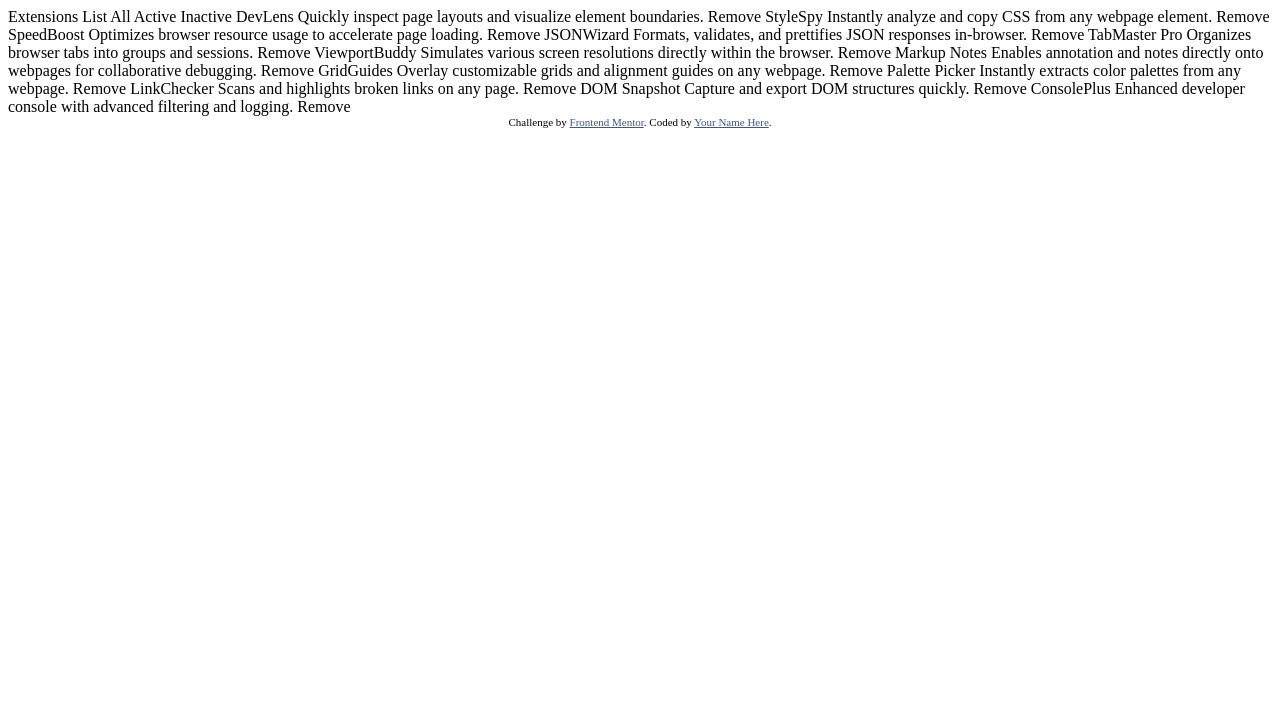
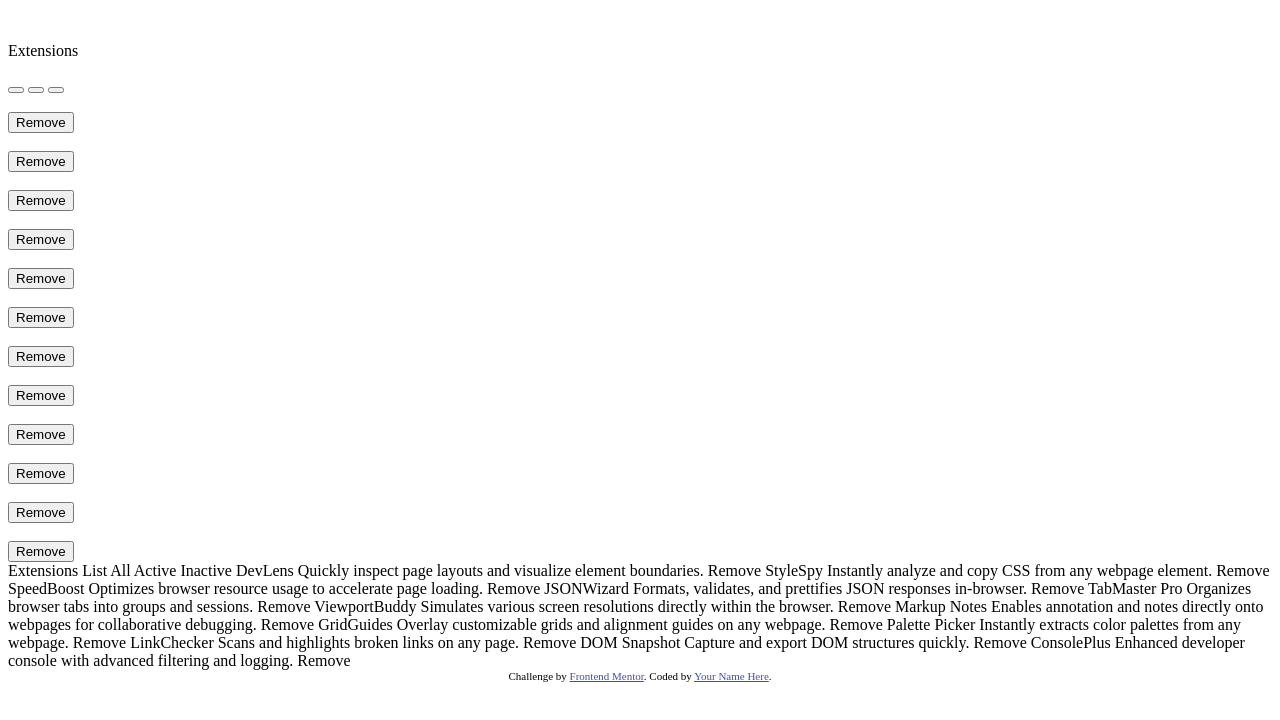
Before and after one commit to Eleniyancode/browser-extension-manager-ui, a plain HTML site: page index.html in a window 1280 px wide. Drawn offline with Linux system fonts and the light colour scheme.

Commit message:
wrote the structure for the html

```diff
--- a/index.html
+++ b/index.html
@@ -1,80 +1,209 @@
 <!DOCTYPE html>
 <html lang="en">
-<head>
-  <meta charset="UTF-8">
-  <meta name="viewport" content="width=device-width, initial-scale=1.0"> <!-- displays site properly based on user's device -->
+  <head>
+    <meta charset="UTF-8" />
+    <meta name="viewport" content="width=device-width, initial-scale=1.0" />
+    <!-- displays site properly based on user's device -->
 
-  <link rel="icon" type="image/png" sizes="32x32" href="./assets/images/favicon-32x32.png">
+    <link
+      rel="icon"
+      type="image/png"
+      sizes="32x32"
+      href="./assets/images/favicon-32x32.png"
+    />
 
-  <title>Frontend Mentor | Browser extensions manager UI</title>
+    <title>Frontend Mentor | Browser extensions manager UI</title>
 
-  <!-- Feel free to remove these styles or customise in your own stylesheet 👍 -->
-  <style>
-    .attribution { font-size: 11px; text-align: center; }
-    .attribution a { color: hsl(228, 45%, 44%); }
-  </style>
-</head>
-<body>
+    <!-- Feel free to remove these styles or customise in your own stylesheet 👍 -->
+    <style>
+      .attribution {
+        font-size: 11px;
+        text-align: center;
+      }
+      .attribution a {
+        color: hsl(228, 45%, 44%);
+      }
+    </style>
+  </head>
+  <body>
+    <div class="wrapper">
+      <header>
+        <section>
+          <img src="" alt="" />
+          <p>Extensions</p>
+        </section>
 
-  Extensions List
+        <div class="theme-toggle"></div>
+      </header>
 
-  All
-  Active
-  Inactive
+      <main>
+        <section>
+          <p></p>
+          <button></button>
+          <button></button>
+          <button></button>
+        </section>
 
-  <!-- If you plan to use the JSON file to populate the data dynamically, you can delete the content below -->
+        <section>
+          <div class="card">
+            <div>
+              <img src="" alt="" />
+              <div></div>
+            </div>
 
-  DevLens
-  Quickly inspect page layouts and visualize element boundaries.
-  Remove
+            <div>
+              <button>Remove</button>
+              <div></div>
+            </div>
+          </div>
+          <div class="card">
+            <div>
+              <img src="" alt="" />
+              <div></div>
+            </div>
 
-  StyleSpy
-  Instantly analyze and copy CSS from any webpage element.
-  Remove
+            <div>
+              <button>Remove</button>
+              <div></div>
+            </div>
+          </div>
+          <div class="card">
+            <div>
+              <img src="" alt="" />
+              <div></div>
+            </div>
 
-  SpeedBoost
-  Optimizes browser resource usage to accelerate page loading.
-  Remove
+            <div>
+              <button>Remove</button>
+              <div></div>
+            </div>
+          </div>
+          <div class="card">
+            <div>
+              <img src="" alt="" />
+              <div></div>
+            </div>
 
-  JSONWizard
-  Formats, validates, and prettifies JSON responses in-browser.
-  Remove
+            <div>
+              <button>Remove</button>
+              <div></div>
+            </div>
+          </div>
+          <div class="card">
+            <div>
+              <img src="" alt="" />
+              <div></div>
+            </div>
 
-  TabMaster Pro
-  Organizes browser tabs into groups and sessions.
-  Remove
+            <div>
+              <button>Remove</button>
+              <div></div>
+            </div>
+          </div>
+          <div class="card">
+            <div>
+              <img src="" alt="" />
+              <div></div>
+            </div>
 
-  ViewportBuddy
-  Simulates various screen resolutions directly within the browser.
-  Remove
+            <div>
+              <button>Remove</button>
+              <div></div>
+            </div>
+          </div>
+          <div class="card">
+            <div>
+              <img src="" alt="" />
+              <div></div>
+            </div>
 
-  Markup Notes
-  Enables annotation and notes directly onto webpages for collaborative debugging.
-  Remove
+            <div>
+              <button>Remove</button>
+              <div></div>
+            </div>
+          </div>
+          <div class="card">
+            <div>
+              <img src="" alt="" />
+              <div></div>
+            </div>
 
-  GridGuides
-  Overlay customizable grids and alignment guides on any webpage.
-  Remove
+            <div>
+              <button>Remove</button>
+              <div></div>
+            </div>
+          </div>
+          <div class="card">
+            <div>
+              <img src="" alt="" />
+              <div></div>
+            </div>
 
-  Palette Picker
-  Instantly extracts color palettes from any webpage.
-  Remove
+            <div>
+              <button>Remove</button>
+              <div></div>
+            </div>
+          </div>
+          <div class="card">
+            <div>
+              <img src="" alt="" />
+              <div></div>
+            </div>
 
-  LinkChecker
-  Scans and highlights broken links on any page.
-  Remove
+            <div>
+              <button>Remove</button>
+              <div></div>
+            </div>
+          </div>
+          <div class="card">
+            <div>
+              <img src="" alt="" />
+              <div></div>
+            </div>
 
-  DOM Snapshot
-  Capture and export DOM structures quickly.
-  Remove
+            <div>
+              <button>Remove</button>
+              <div></div>
+            </div>
+          </div>
+          <div class="card">
+            <div>
+              <img src="" alt="" />
+              <div></div>
+            </div>
 
-  ConsolePlus
-  Enhanced developer console with advanced filtering and logging.
-  Remove
+            <div>
+              <button>Remove</button>
+              <div></div>
+            </div>
+          </div>
+        </section>
+      </main>
+    </div>
+    Extensions List All Active Inactive
 
-  <div class="attribution">
-    Challenge by <a href="https://www.frontendmentor.io?ref=challenge">Frontend Mentor</a>.
-    Coded by <a href="#">Your Name Here</a>.
-  </div>
-</body>
+    <!-- If you plan to use the JSON file to populate the data dynamically, you can delete the content below -->
+
+    DevLens Quickly inspect page layouts and visualize element boundaries.
+    Remove StyleSpy Instantly analyze and copy CSS from any webpage element.
+    Remove SpeedBoost Optimizes browser resource usage to accelerate page
+    loading. Remove JSONWizard Formats, validates, and prettifies JSON responses
+    in-browser. Remove TabMaster Pro Organizes browser tabs into groups and
+    sessions. Remove ViewportBuddy Simulates various screen resolutions directly
+    within the browser. Remove Markup Notes Enables annotation and notes
+    directly onto webpages for collaborative debugging. Remove GridGuides
+    Overlay customizable grids and alignment guides on any webpage. Remove
+    Palette Picker Instantly extracts color palettes from any webpage. Remove
+    LinkChecker Scans and highlights broken links on any page. Remove DOM
+    Snapshot Capture and export DOM structures quickly. Remove ConsolePlus
+    Enhanced developer console with advanced filtering and logging. Remove
+
+    <div class="attribution">
+      Challenge by
+      <a href="https://www.frontendmentor.io?ref=challenge">Frontend Mentor</a>.
+      Coded by <a href="#">Your Name Here</a>.
+    </div>
+
+    <script src="script.js"></script>
+  </body>
 </html>
--- /dev/null
+++ b/script.js
@@ -0,0 +1,10 @@
+"use script";
+
+fetch("data.json")
+  .then((response) => response.json())
+  .then((data) => {
+    console.log(data);
+  })
+  .catch((error) => {
+    console.error("Error loading JSON:", error);
+  });
```
